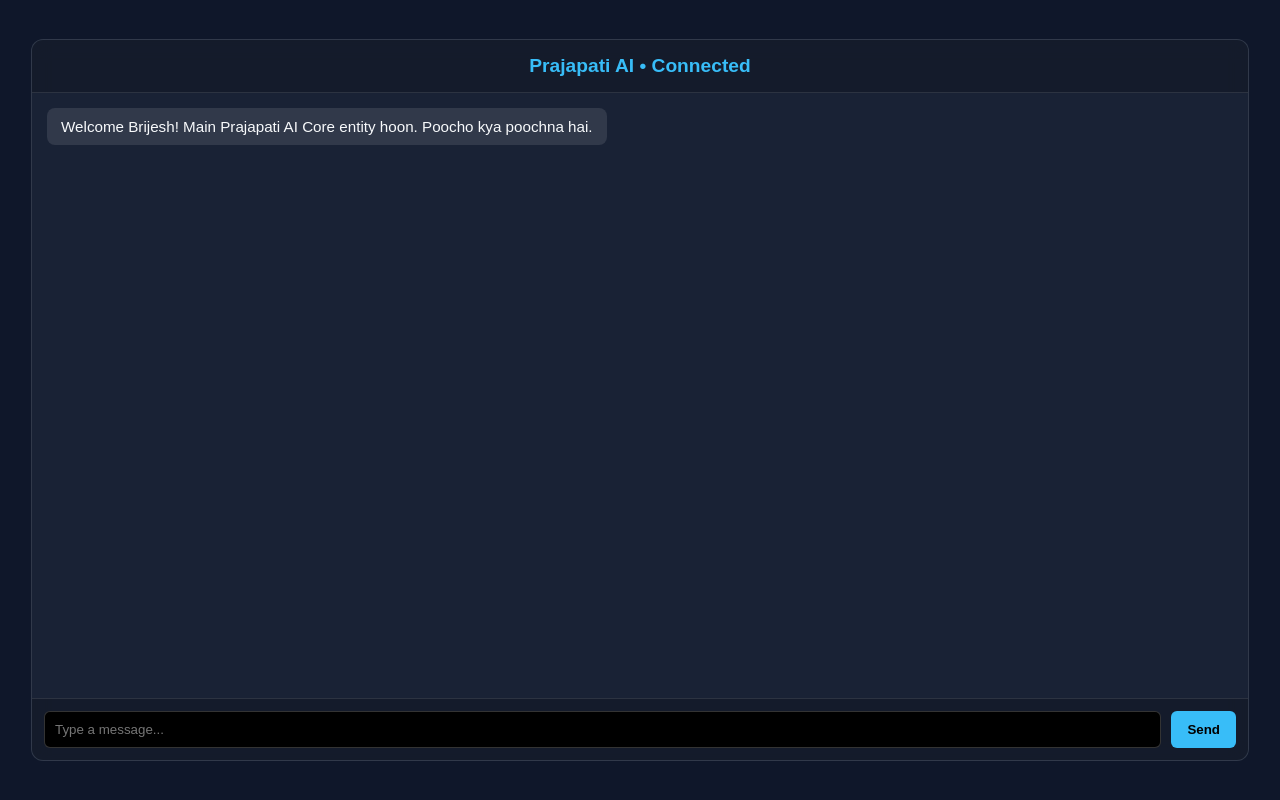
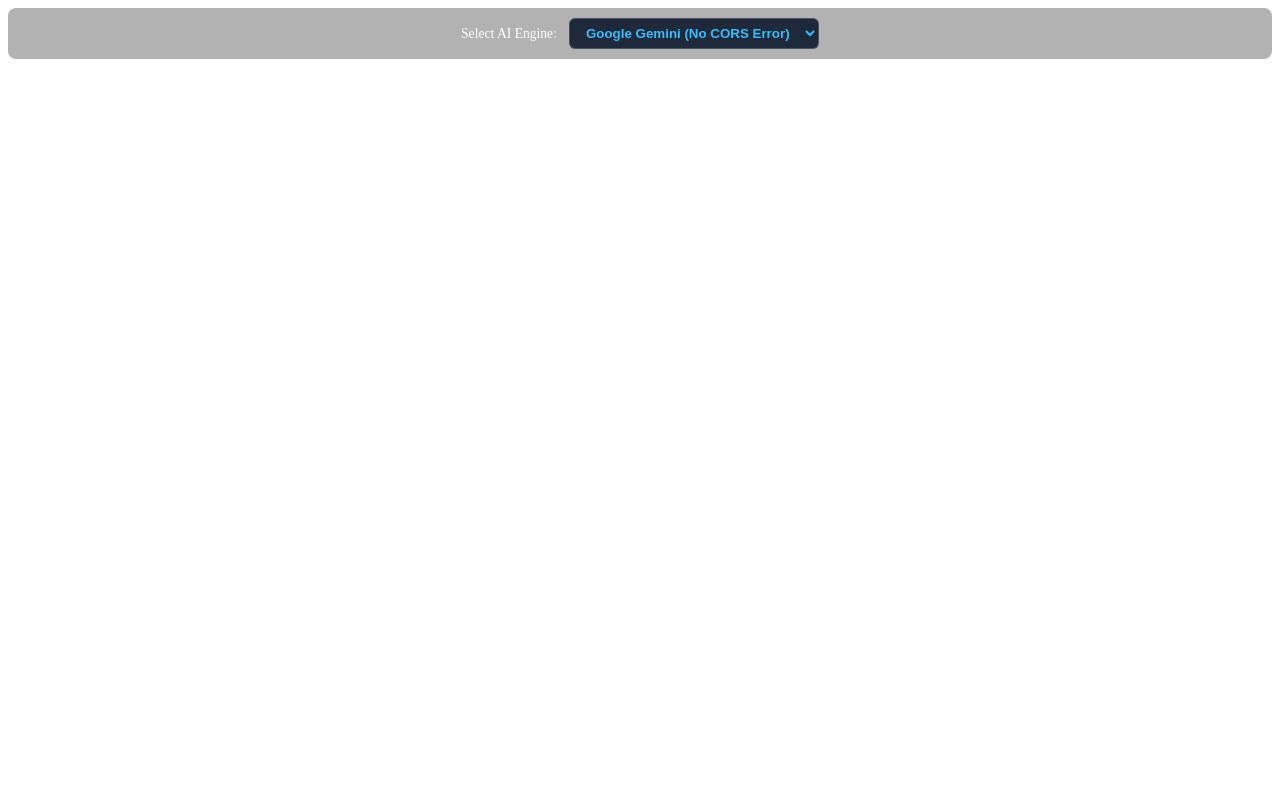
Before and after one commit to brijesh-prajapati/Custom-browser-, a plain HTML site: page index.html in a window 1280 px wide. Drawn offline with Linux system fonts and the light colour scheme.

Commit message:
Update index.html

```diff
--- a/index.html
+++ b/index.html
@@ -1,39 +1,9 @@
-<!DOCTYPE html>
-<html lang="en">
-<head>
-    <meta charset="UTF-8">
-    <meta name="viewport" content="width=device-width, initial-scale=1.0">
-    <title>Prajapati AI</title>
-    <style>
-        :root { --bg: #0f172a; --card: rgba(30, 41, 59, 0.7); --accent: #38bdf8; --text: #f8fafc; }
-        body { margin: 0; padding: 0; background: var(--bg); color: var(--text); font-family: sans-serif; display: flex; justify-content: center; align-items: center; height: 100vh; }
-        .chat-container { width: 95%; max-width: 500h; height: 90vh; background: var(--card); backdrop-filter: blur(10px); border-radius: 12px; display: flex; flex-direction: column; border: 1px solid rgba(255,255,255,0.1); overflow: hidden; }
-        .chat-header { padding: 15px; background: rgba(0,0,0,0.2); border-bottom: 1px solid rgba(255,255,255,0.1); text-align: center; }
-        .chat-header h2 { margin: 0; color: var(--accent); font-size: 1.2rem; }
-        .chat-messages { flex: 1; padding: 15px; overflow-y: auto; display: flex; flex-direction: column; gap: 10px; }
-        .message { padding: 10px 14px; border-radius: 8px; max-width: 80%; word-break: break-word; font-size: 0.95rem; }
-        .user-message { background: var(--accent); color: #000; align-self: flex-end; }
-        .ai-message { background: rgba(255,255,255,0.1); color: var(--text); align-self: flex-start; }
-        .chat-input-area { padding: 12px; background: rgba(0,0,0,0.2); display: flex; gap: 10px; border-top: 1px solid rgba(255,255,255,0.1); }
-        .chat-input-area input { flex: 1; padding: 10px; border-radius: 6px; border: 1px solid rgba(255,255,255,0.2); background: #000; color: #fff; outline: none; }
-        .chat-input-area button { padding: 10px 16px; background: var(--accent); border: none; color: #000; border-radius: 6px; font-weight: bold; cursor: pointer; }
-    </style>
-</head>
-<body>
-
-<div class="chat-container">
-    <div class="chat-header">
-        <h2 id="avatar-mood">Prajapati AI • Connected</h2>
-    </div>
-    <div class="chat-messages" id="chat-messages">
-        <div class="message ai-message">Welcome Brijesh! Main Prajapati AI Core entity hoon. Poocho kya poochna hai.</div>
-    </div>
-    <div class="chat-input-area">
-        <input type="text" id="user-input" placeholder="Type a message..." onkeypress="handleKeyPress(event)">
-        <button onclick="sendMessage()">Send</button>
-    </div>
+<div style="padding: 10px; text-align: center; background: rgba(0,0,0,0.3); border-radius: 8px; margin-bottom: 10px;">
+    <label for="api-provider" style="color: #fff; font-size: 0.85rem; margin-right: 8px;">Select AI Engine:</label>
+    <select id="api-provider" style="padding: 6px 12px; background: #1e293b; color: #38bdf8; border-radius: 6px; border: 1px solid rgba(255,255,255,0.2); outline: none; font-weight: bold;">
+        <option value="gemini">Google Gemini (No CORS Error)</option>
+        <option value="groq">Groq Llama 3.3 (Bypass Route)</option>
+        <option value="openai">OpenAI GPT (Bypass Route)</option>
+        <option value="deepseek">DeepSeek AI (Bypass Route)</option>
+    </select>
 </div>
-
-<script src="app.js"></script>
-</body>
-</html>
```
